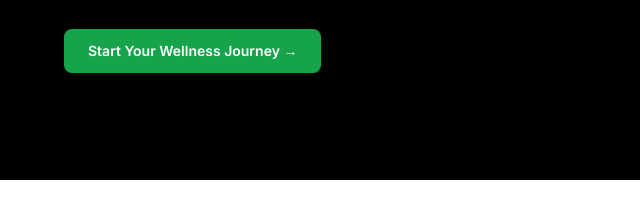
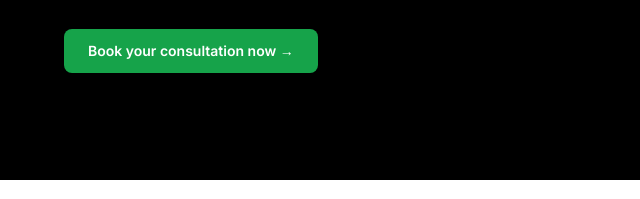
Before and after one commit to aadi-ti/dietician-portfolio, a website: page index.html in a window 1280 px wide. Shown: the part 590-789 px from the top of the page, 0-640 px from the left. Drawn offline with nearby package versions, Linux system fonts and the light colour scheme.

Commit message:
Update index.html

```diff
--- a/index.html
+++ b/index.html
@@ -53,7 +53,7 @@
 
         </p>
         <a href="form.html" class="inline-block bg-green-600 hover:bg-green-700 transition text-white py-3 px-6 rounded-lg font-semibold text-sm shadow-lg">
-          Start Your Wellness Journey →
+          Book your consultation now →
         </a>
       </div>
       <div class="rounded-lg overflow-hidden shadow-lg">
```
